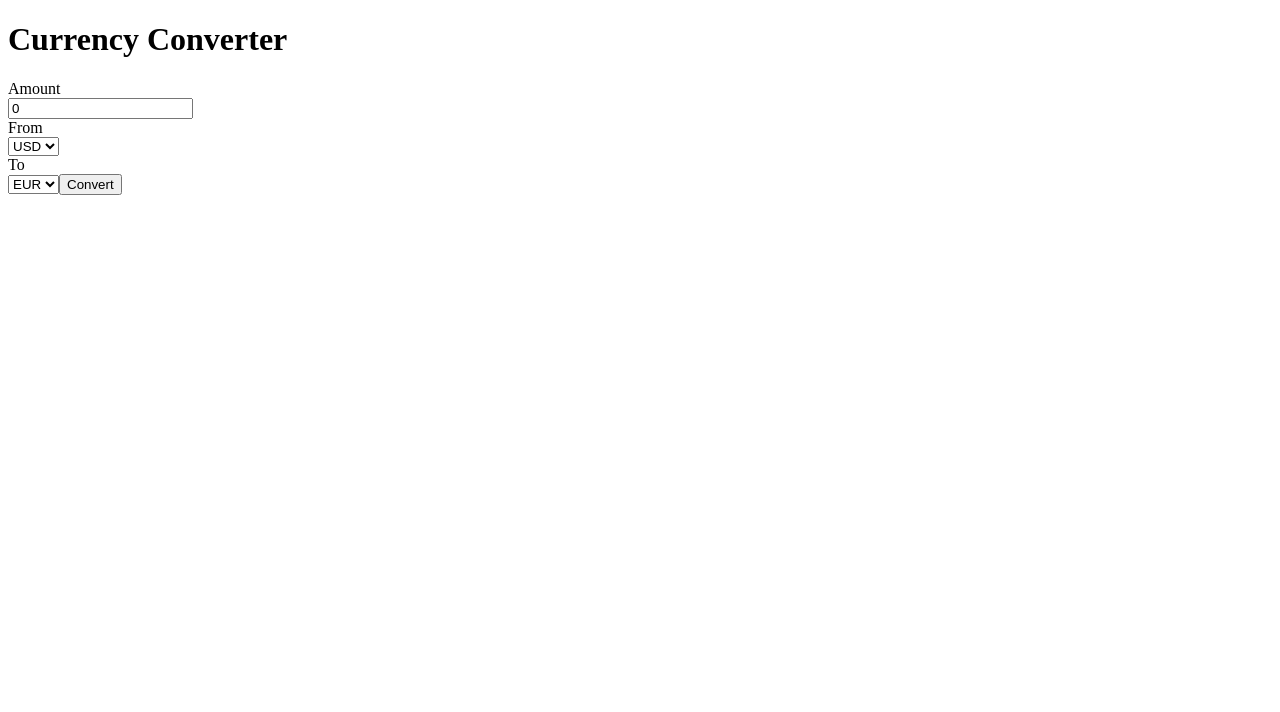
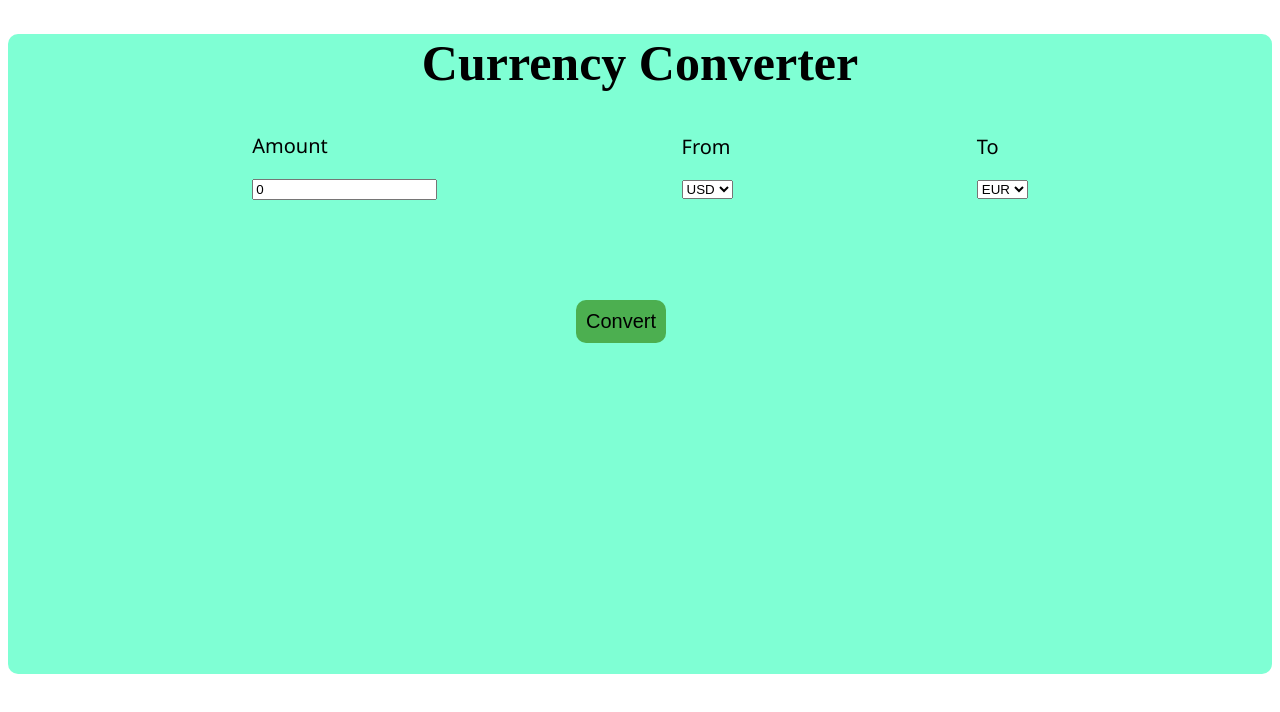
Before and after one commit to kavinduthilan/currency-converter, a React (Vite) app in the folder frontend/: page / in a window 1280 px wide. Shown: the top 712 px of the page. Built offline with nearby package versions, Linux system fonts and the light colour scheme.

Commit message:
added scss and imported

```diff
--- a/frontend/src/pages/CurrencyConverter.jsx
+++ b/frontend/src/pages/CurrencyConverter.jsx
@@ -1,4 +1,5 @@
 import { useState } from 'react'
+import './CurrencyConverter.scss'
 
 const CurrencyConverter = () => {
 
@@ -10,22 +11,29 @@ const CurrencyConverter = () => {
     <div className="currency-converter">
       <h1>Currency Converter</h1>
       <div className="currency-converter-content">
-        <div>Amount</div>
-        <input type="number" placeholder="Amount" value={amount} onChange={(e)=>setAmount(e.target.value)}/>
-        <div>From</div>
+        <div className='amount'>
+          <p>Amount</p>
+          <input type="number" value={amount} onChange={(e)=>setAmount(e.target.value)} />
+        </div>
+        <div className='from'>
+          <p>From</p>
           <select value={fromCurrency} onChange={(e)=>setFromCurrency(e.target.value)}>
             <option value="USD">USD</option>
             <option value="EUR">EUR</option>
             <option value="GBP">GBP</option>
           </select>
-        <div>To</div>
+        </div>
+
+        <div className='to'>
+          <p>To</p>
           <select value={toCurrency} onChange={(e)=>setToCurrency(e.target.value)}>
             <option value="USD">USD</option>
             <option value="EUR">EUR</option>
             <option value="GBP">GBP</option>
           </select>
+        </div>
+      </div>
       <button>Convert</button>
-      </div>
     </div>
   )
 }
--- /dev/null
+++ b/frontend/src/pages/CurrencyConverter.scss
@@ -0,0 +1,39 @@
+.currency-converter{
+    background-color: aquamarine;
+    border-radius: 10px;
+    height: 80vh;
+
+
+
+    h1{
+        text-align: center;
+        margin-bottom: 20px;
+        font-size: 50px;
+    }
+
+    .currency-converter-content{
+        display: flex;
+        justify-content: space-evenly;
+        align-items: center;
+
+        p{
+            font-size: 20px;
+            font-family: 'Segoe UI', Tahoma, Geneva, Verdana, sans-serif;
+        }
+    }
+
+    button{
+        background-color: #4CAF50;
+        color: black;
+        position: absolute;
+        left: 45%;
+        //width: 50%;
+        border: none;
+        border-radius: 10px;
+        padding: 10px;
+        font-size: 20px;
+        cursor: pointer;
+        margin-top: 100px;
+
+    }
+}
```
Lines whose indentation alone changed are shown as unchanged.
